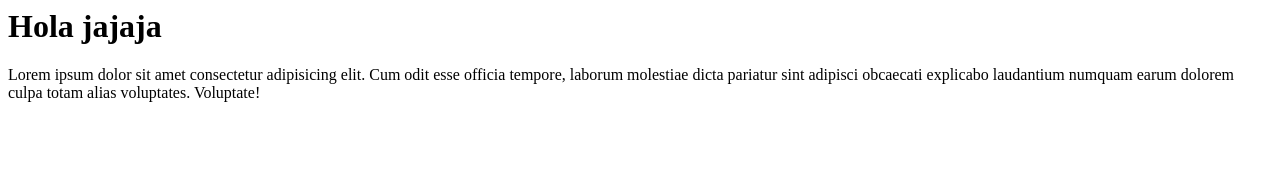
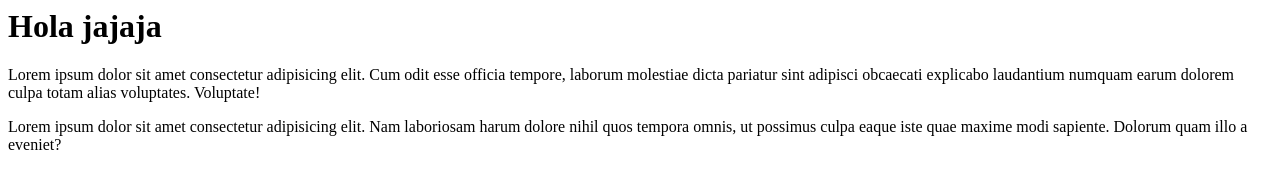
Before and after one commit to AgusNoll/volatil-git, a plain HTML site: page index.html in a window 1280 px wide. Drawn offline with Linux system fonts and the light colour scheme.

Commit message:
Actualizando index.html

```diff
--- a/index.html
+++ b/index.html
@@ -10,5 +10,9 @@
     <p>
         Lorem ipsum dolor sit amet consectetur adipisicing elit. Cum odit esse officia tempore, laborum molestiae dicta pariatur sint adipisci obcaecati explicabo laudantium numquam earum dolorem culpa totam alias voluptates. Voluptate!
     </p>
+
+    <p>
+        Lorem ipsum dolor sit amet consectetur adipisicing elit. Nam laboriosam harum dolore nihil quos tempora omnis, ut possimus culpa eaque iste quae maxime modi sapiente. Dolorum quam illo a eveniet?
+    </p>
 </body>
 </html>
```
